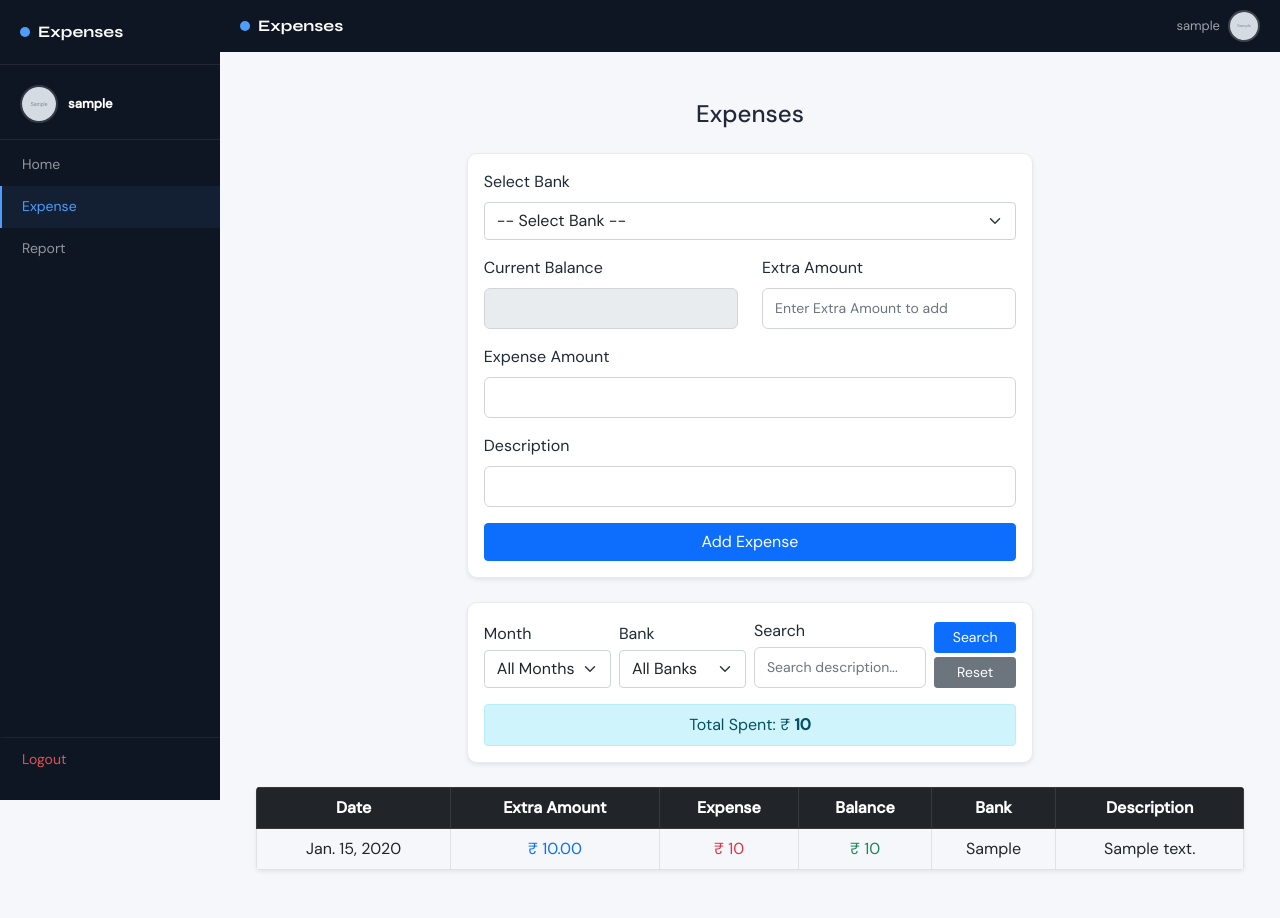
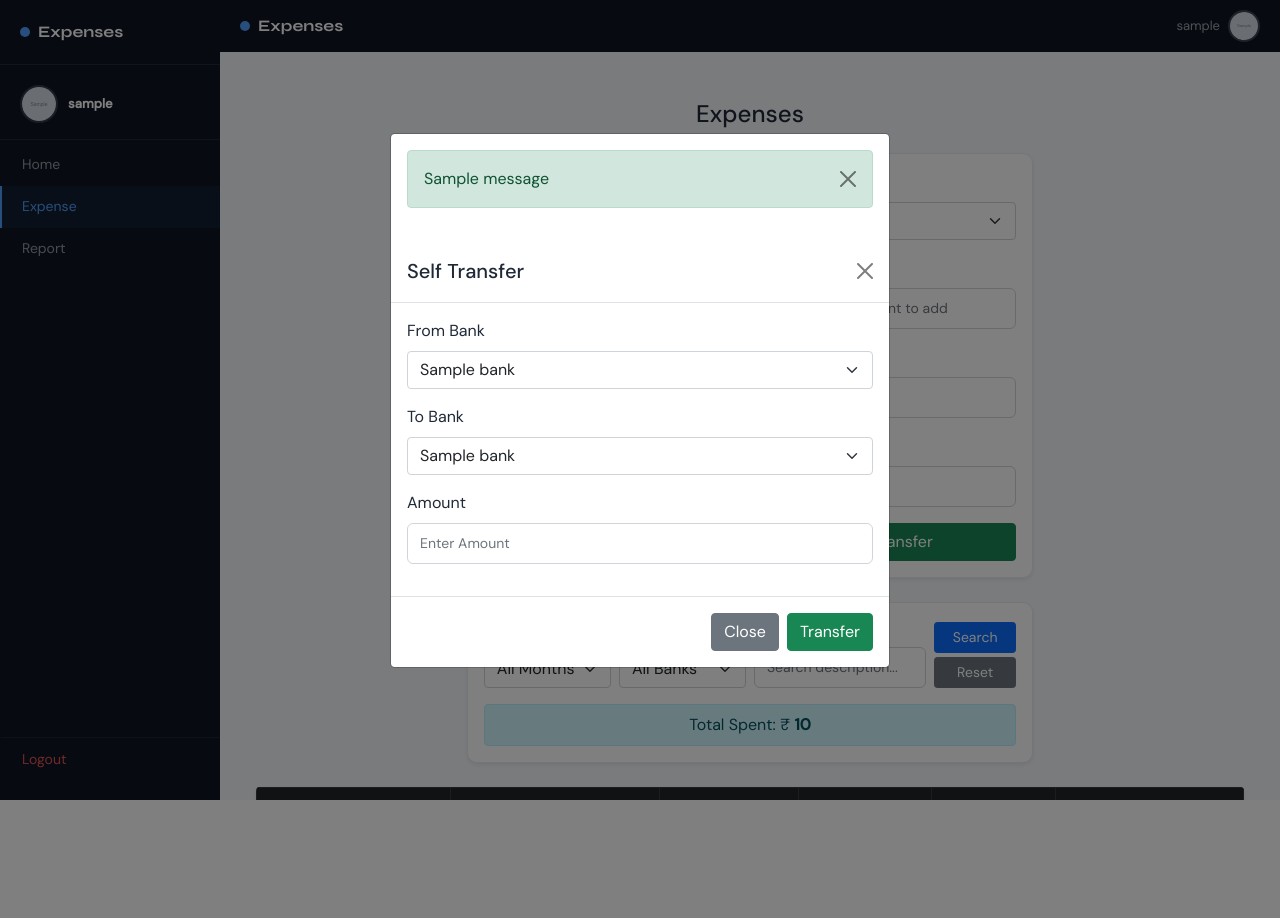
Before and after one commit to Hari-viki/Expenses, a Django app: page /expenses in a window 1280 px wide. After the commit the page ends 800 px from the top, so only its background shows below. Run offline with Django 5.2, Linux system fonts and the light colour scheme; a user stored in the database is signed in; tables that the repository leaves empty hold one stand-in row (values such as "Sample post"); grey boxes marked "Sample" are stand-in pictures; one stand-in notice (Sample message) is shown.

Commit message:
Self transfer 1-1 Bank

```diff
--- a/expense_app/urls.py
+++ b/expense_app/urls.py
@@ -10,5 +10,6 @@ urlpatterns=[
     path('bike_expenses', views.bike_expenses_view, name='bike_expenses'),
     path('report_expense', views.expense_report, name='report_expense'),
     path('get-bank-total/', views.get_bank_total, name='get_bank_total'),
+    path('self-transfer/', views.self_transfer, name='self_transfer'),
 
 ]
--- a/expense_app/views.py
+++ b/expense_app/views.py
@@ -331,3 +331,72 @@ def expense_report(request):
         'total_extra':   total_extra,
         'total_count':   expenses.count(),
     })
+
+@login_required(login_url='login')
+def self_transfer(request):
+
+    if request.method == 'POST':
+
+        from_bank = request.POST.get('from_bank')
+        to_bank = request.POST.get('to_bank')
+
+        # IMPORTANT FIX
+        amount = int(request.POST.get('amount'))
+
+        # SAME BANK VALIDATION
+        if from_bank == to_bank:
+            messages.error(request, "Both banks cannot be same")
+            return redirect('expenses')
+
+        # FROM BANK LAST ENTRY
+        from_last = ExpensesList.objects.filter(
+            user=request.user,
+            bank=from_bank
+        ).order_by('-id').first()
+
+        from_current_balance = (
+            from_last.balance_amount if from_last else 0
+        )
+
+        # INSUFFICIENT BALANCE
+        if amount > from_current_balance:
+            messages.error(request, "Insufficient Balance")
+            return redirect('expenses')
+
+        # TO BANK LAST ENTRY
+        to_last = ExpensesList.objects.filter(
+            user=request.user,
+            bank=to_bank
+        ).order_by('-id').first()
+
+        to_current_balance = (
+            to_last.balance_amount if to_last else 0
+        )
+
+        # NEW BALANCES
+        from_new_balance = from_current_balance - amount
+        to_new_balance = to_current_balance + amount
+
+        # DEBIT ENTRY
+        ExpensesList.objects.create(
+            user=request.user,
+            bank=from_bank,
+            amount=amount,
+            extra_amount=0,
+            total_amount=from_current_balance,
+            balance_amount=from_new_balance,
+            description=f"Transferred to {to_bank}"
+        )
+
+        # CREDIT ENTRY
+        ExpensesList.objects.create(
+            user=request.user,
+            bank=to_bank,
+            amount=0,
+            extra_amount=amount,
+            total_amount=to_current_balance,
+            balance_amount=to_new_balance,
+            description=f"Received from {from_bank}"
+        )
+        return redirect('expenses')
+    return redirect('expenses')
--- a/template/web/expenses.html
+++ b/template/web/expenses.html
@@ -71,7 +71,22 @@
                         <input type="text" name="description" class="form-control" required>
                     </div>
 
-                    <button type="submit" class="btn btn-primary w-100">Add Expense</button>
+                    <div class="row g-3">
+
+                        <div class="col-6">
+                            <button type="submit" class="btn btn-primary w-100">
+                                Add Expense
+                            </button>
+                        </div>
+
+                        <div class="col-6">
+                            <button type="button"  class="btn btn-success w-100"
+                                    data-bs-toggle="modal"
+                                    data-bs-target="#transferModal">
+                                Self Transfer
+                            </button>
+                        </div>
+                    </div>
                 </form>
             </div>
 
@@ -133,6 +148,68 @@
                 </div>
             </div>
 
+        </div>
+    </div>
+
+    <div class="modal fade" id="transferModal" tabindex="-1" aria-hidden="true">
+        <div class="modal-dialog modal-dialog-centered">
+            <div class="modal-content">
+                {% if messages %}
+                    <div class="p-3">
+                        {% for message in messages %}
+                            <div class="alert alert-{% if message.tags == 'error' %}danger{% else %}success{% endif %} alert-dismissible fade show"
+                                role="alert">
+                                {{ message }}
+                                <button type="button" class="btn-close" data-bs-dismiss="alert">
+                                </button>
+                            </div>
+                        {% endfor %}
+                    </div>
+                {% endif %}
+                <div class="modal-header">
+                    <h5 class="modal-title"> Self Transfer </h5>
+                    <button type="button" class="btn-close" data-bs-dismiss="modal"></button>
+                </div>
+                <form method="POST" action="{% url 'self_transfer' %}">
+                    {% csrf_token %}
+                    <div class="modal-body">
+                        <div class="mb-3">
+                            <label class="form-label"> From Bank </label>
+                            <select name="from_bank" class="form-select" required>
+                                {% for bank in bank_selection %}
+                                <option value="{{ bank.name }}">
+                                    {{ bank.name }}
+                                </option>
+                                {% endfor %}
+                            </select>
+                        </div>
+                        <div class="mb-3">
+                            <label class="form-label"> To Bank </label>
+                            <select name="to_bank" class="form-select" required>
+                                {% for bank in bank_selection %}
+                                <option value="{{ bank.name }}">
+                                    {{ bank.name }}
+                                </option>
+                                {% endfor %}
+                            </select>
+                        </div>
+                        <div class="mb-3">
+                            <label class="form-label"> Amount </label>
+                            <input type="number" name="amount" class="form-control"
+                                placeholder="Enter Amount" required>
+                        </div>
+                    </div>
+                    <div class="modal-footer">
+                        <button type="button" class="btn btn-secondary"
+                                data-bs-dismiss="modal">
+                            Close
+                        </button>
+                        <button type="submit" class="btn btn-success">
+                            Transfer
+                        </button>
+                    </div>
+                </form>
+            </div>
         </div>
     </div>
 
@@ -233,6 +310,24 @@ document.getElementById('bankSelect').addEventListener('change', function () {
         });
 
 });
+
 </script>
 
+{% if messages %}
+
+<script>
+
+    document.addEventListener('DOMContentLoaded', function () {
+
+        const transferModal = new bootstrap.Modal(
+            document.getElementById('transferModal')
+        );
+
+        transferModal.show();
+
+    });
+
+</script>
+
+{% endif %}
 {% endblock %}
```
Also changed, not shown: expense_app/migrations/0015_selftransfer.py (added), expense_app/migrations/0016_delete_selftransfer.py (added).
